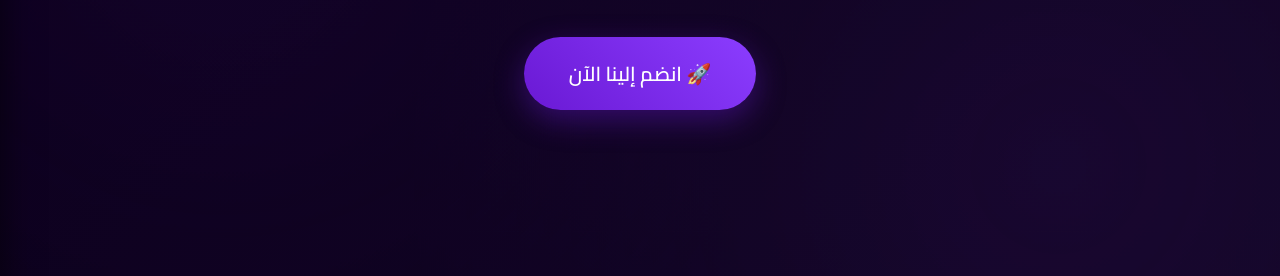
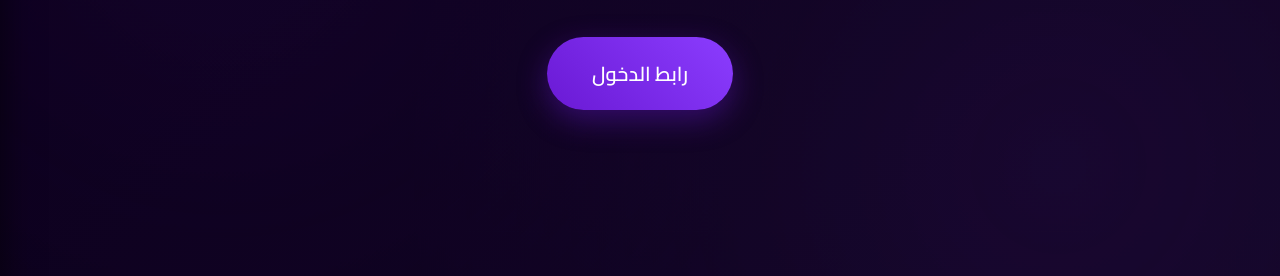
Before and after one commit to devofdiscord/respect.q, a plain HTML site: page index.html in a window 1280 px wide. Shown: the part 496-772 px from the top of the page. Drawn offline with Linux system fonts and the light colour scheme.

Commit message:
Add files via upload

```diff
--- a/index.html
+++ b/index.html
@@ -513,7 +513,7 @@
     <img class="logo-header" src="https://cdn.discordapp.com/attachments/1441065160482750596/1443608207544291440/67af40576d38f6432d90b42a-hzRBNn-removebg-preview_1.png?ex=6929b069&is=69285ee9&hm=a41947fa9a520d8b05ec14213c1674ca37831b060134d8e8d009cbccaa2c14fa&" alt="Respect Logo">
     <h1>Respect | ريسبكت</h1>
     <p>أفضل تجربة محترمة واحترافية في عالم الديسكورد</p>
-    <a class="btn" href="https://discord.gg/4PQ6DfvF9c" target="_blank">🚀 انضم إلينا الآن</a>
+    <a class="btn" href="https://www.roblox.com/games/start?placeId=7711635737&launchData=joinCode%3Ddbb46e5i" target="_blank"> رابط الدخول  </a>
   </header>
 
   <!-- STATS -->
```
